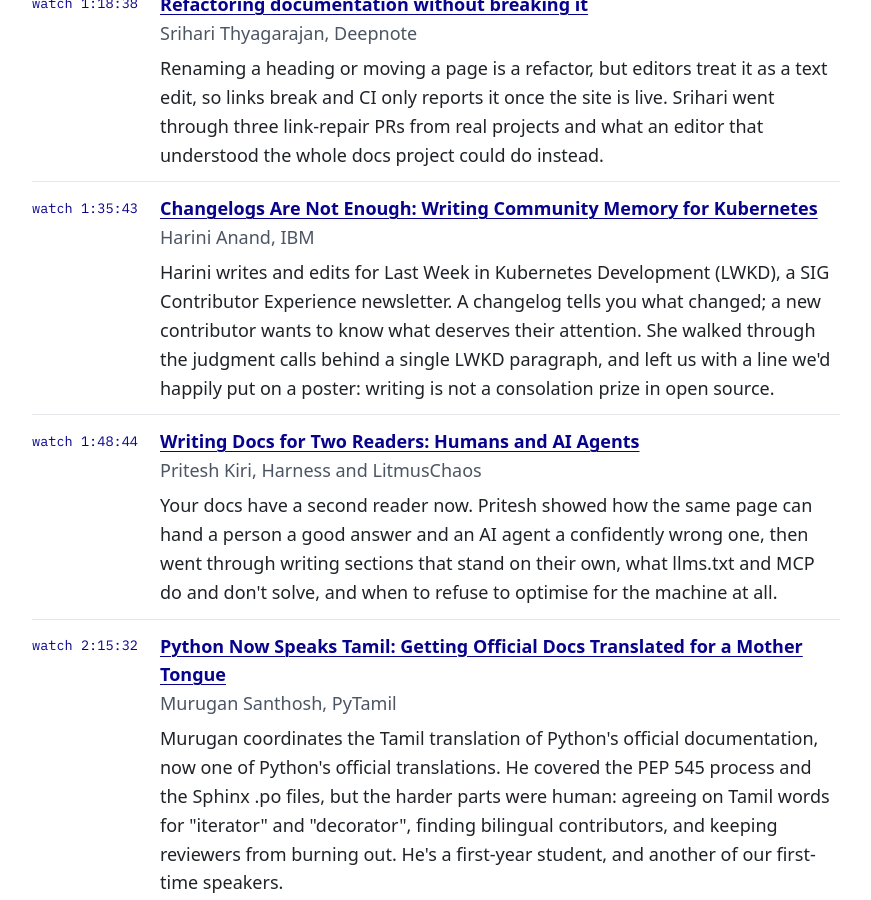
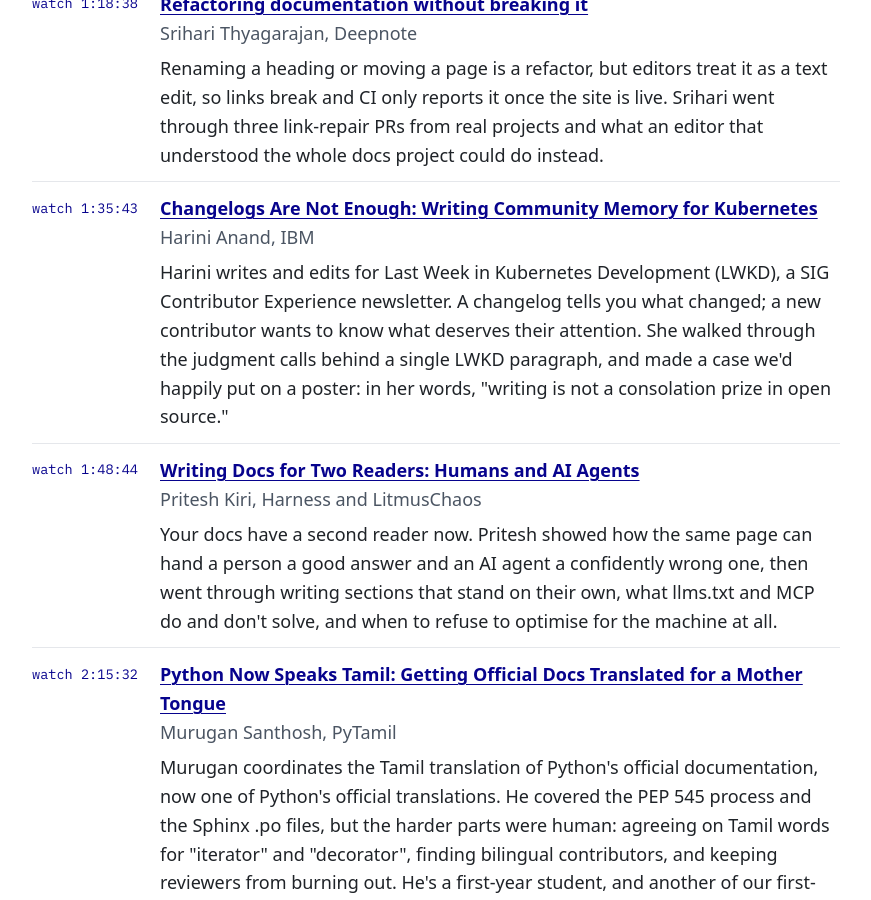
Before and after one commit to Write-the-Docs-India/write-the-docs-india.github.io, a Jekyll site: the page built from _posts/2026-09-28-indiafoss-2026-devroom.md, in a window 1280 px wide and 900 px high, scrolled down 3529 px. Shown: the whole window, without its empty margins (24-895 px from the left). Built offline with Jekyll 4.4.1, drawn with Linux system fonts in a browser that asks for light colours; some web fonts are replaced.

Commit message:
Quote Harini's line as it appears in her proposal
Signed-off-by: Srihari Thyagarajan <hari.leo03@gmail.com>

```diff
--- a/_posts/2026-09-28-indiafoss-2026-devroom.md
+++ b/_posts/2026-09-28-indiafoss-2026-devroom.md
@@ -99,7 +99,7 @@
     <div>
       <strong><a href="https://fossunited.org/c/indiafoss/2026/cfp/76r6ku6p9h">Changelogs Are Not Enough: Writing Community Memory for Kubernetes</a></strong><br>
       <span class="wtdi-muted">Harini Anand, IBM</span>
-      <p>Harini writes and edits for Last Week in Kubernetes Development (LWKD), a SIG Contributor Experience newsletter. A changelog tells you what changed; a new contributor wants to know what deserves their attention. She walked through the judgment calls behind a single LWKD paragraph, and left us with a line we'd happily put on a poster: writing is not a consolation prize in open source.</p>
+      <p>Harini writes and edits for Last Week in Kubernetes Development (LWKD), a SIG Contributor Experience newsletter. A changelog tells you what changed; a new contributor wants to know what deserves their attention. She walked through the judgment calls behind a single LWKD paragraph, and made a case we'd happily put on a poster: in her words, "writing is not a consolation prize in open source."</p>
     </div>
   </li>
   <li>
```
